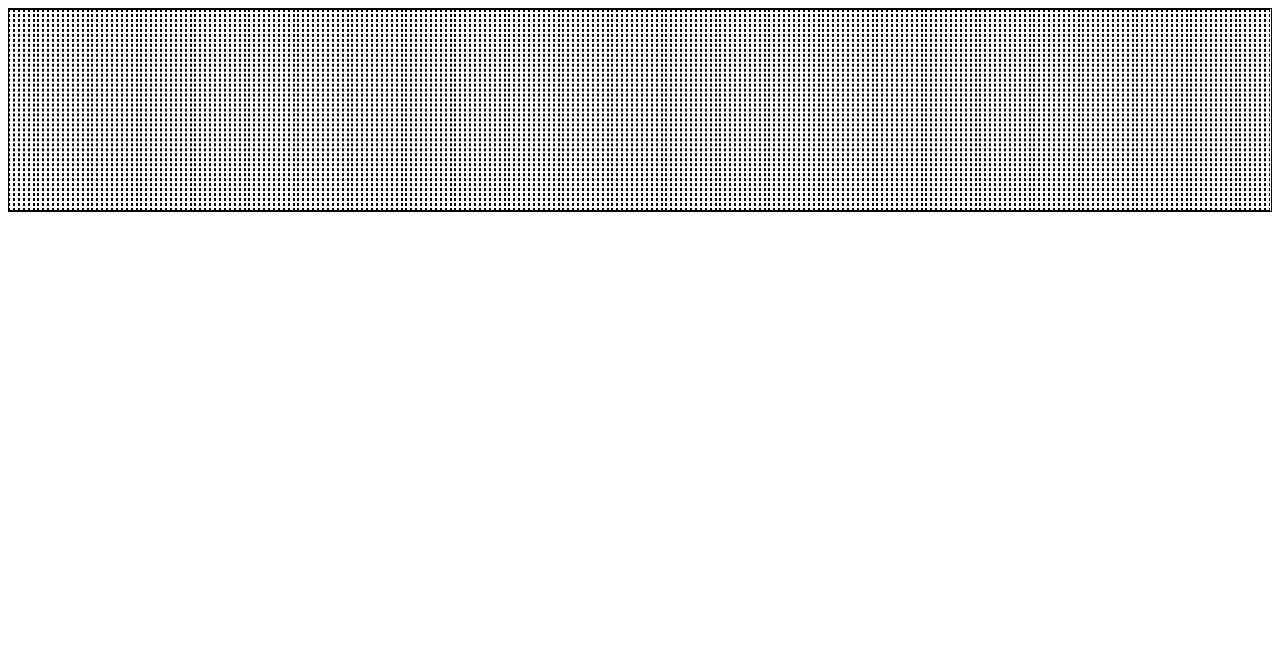
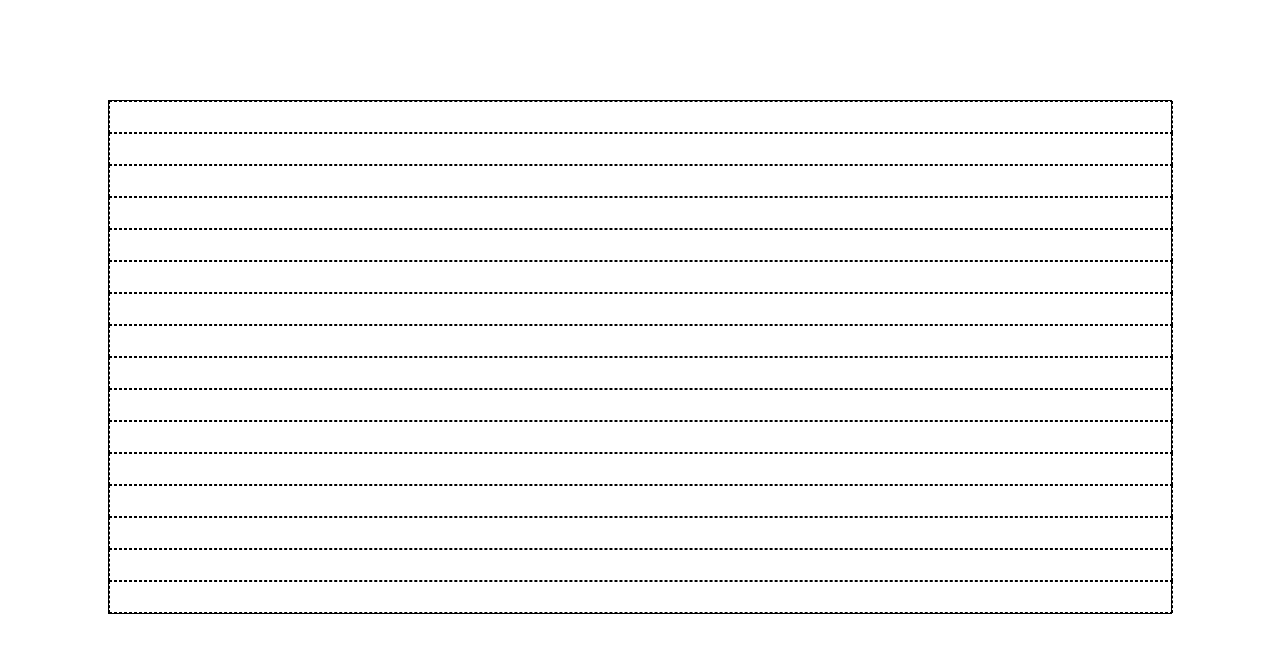
Before and after one commit to SanteIsHere/odin-etch-sketch-asante, a plain HTML site: page index.html in a window 1280 px wide. Drawn offline with Linux system fonts and the light colour scheme.

Commit message:
Create the 16x16 grid, add hover rule to each cell

```diff
--- a/script.js
+++ b/script.js
@@ -1,9 +1,19 @@
 // Get the grid div
 const grid = document.getElementById("grid")
 
-for (let i = 0; i < 257; i++) {
-    let div = document.createElement("div")
-    div.setAttribute("style", "width: 200px; height: 200px; border: 1px dashed black;")
-    grid.appendChild(div)
-    delete div
+for (let i = 0; i < 16; i++) {
+    let row = document.createElement("div")
+    row.setAttribute("style", "display: flex; border: 1px dashed black; width: 100%; height: 30px;")
+    for (let x = 0; x < 16; x++) {
+        let box = document.createElement("div")
+        // box.setAttribute("style", "width: 100%; height: 100%; border: 1px solid blue;")
+        box.classList.add("cell")
+        row.appendChild(box)
+    }
+    grid.appendChild(row)
 }
+
+let styleSheet = document.styleSheets[0]
+styleSheet.insertRule(".cell {width: 100%; height: 100%}")
+styleSheet.insertRule(".cell:hover {border: 1px solid blue}")
+// console.log(document.getElementsByClassName("cell"))
--- a/styles.css
+++ b/styles.css
@@ -1,4 +1,10 @@
 #grid {
     display: flex;
+    flex-direction: column;
     border: 1px solid black;
+    margin: 100px;
 }
+
+/* .cell:hover {
+    border: 1px dashed blue;
+} */
```
